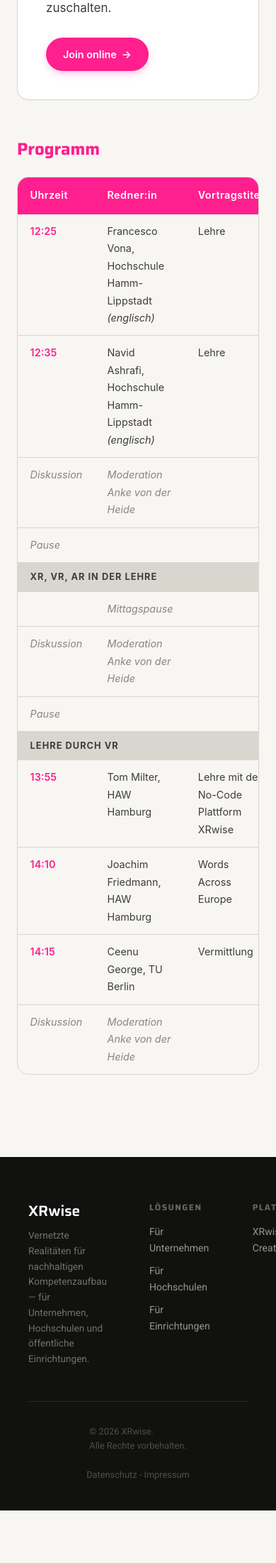
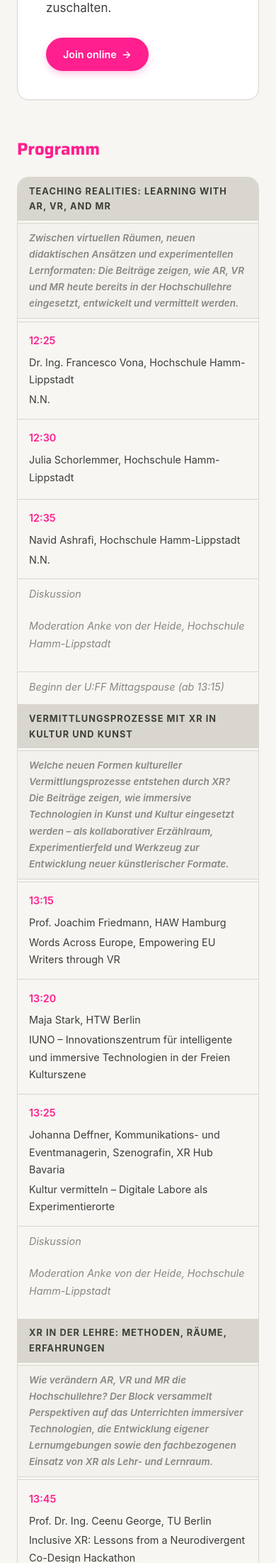
Before and after one commit to louziferr/xrwise-website, a Flask app: page /uff in a window 390 px wide; the page is wider, and only the part inside the window is pictured. Shown: the part 2102-4304 px from the top of that part at 71% size. Before the commit the page ends 4230 px from the top of that part, so only its background shows below. Run offline with Flask 3, Linux system fonts and the light colour scheme; style sheets or scripts are compiled from the project's sources.

Commit message:
adjust program

```diff
--- a/templates/news/uff.html
+++ b/templates/news/uff.html
@@ -126,6 +126,66 @@
     .uff-btn::after {
         content: "→";
     }
+
+    .uff-table tr.uff-desc td {
+        color: var(--gray-mid);
+        font-size: 0.85rem;
+        font-style: italic;
+        padding: 0.55rem 1.1rem 0.75rem;
+        background: rgba(0, 0, 0, 0.02);
+        border-bottom: 1px solid var(--gray-light);
+        width: auto;
+        white-space: normal;
+    }
+
+    @media (max-width: 640px) {
+        .uff-table,
+        .uff-table tbody,
+        .uff-table tr,
+        .uff-table td {
+            display: block;
+            width: 100%;
+            box-sizing: border-box;
+        }
+
+        .uff-table thead {
+            display: none;
+        }
+
+        .uff-table tbody tr {
+            padding: 0.8rem 1rem;
+            border-bottom: 1px solid var(--gray-light);
+        }
+
+        .uff-table tbody tr:last-child {
+            border-bottom: none;
+        }
+
+        .uff-table td {
+            padding: 0.1rem 0;
+            border: none;
+        }
+
+        .uff-table td:first-child {
+            width: auto;
+            white-space: normal;
+            margin-bottom: 0.2rem;
+        }
+
+        /* Colspan rows manage their own padding */
+        .uff-table tr.uff-section,
+        .uff-table tr.uff-desc,
+        .uff-table tr.uff-meta {
+            padding: 0;
+        }
+
+        .uff-table tr.uff-section td,
+        .uff-table tr.uff-desc td,
+        .uff-table tr.uff-meta td {
+            padding: 0.55rem 1rem;
+            width: 100%;
+        }
+    }
 </style>
 
 <section class="blog-section">
@@ -152,65 +212,88 @@
                 </tr>
             </thead>
             <tbody>
+                <!-- Block 1 -->
+                <tr class="uff-section">
+                    <td colspan="3">Teaching Realities: Learning with AR, VR, and MR</td>
+                </tr>
+                <tr class="uff-desc">
+                    <td colspan="3">{{ _('Zwischen virtuellen Räumen, neuen didaktischen Ansätzen und experimentellen Lernformaten: Die Beiträge zeigen, wie AR, VR und MR heute bereits in der Hochschullehre eingesetzt, entwickelt und vermittelt werden.') }}</td>
+                </tr>
                 <tr>
                     <td>12:25</td>
-                    <td>Francesco Vona, Hochschule Hamm-Lippstadt <em>{{ _('(englisch)') }}</em></td>
-                    <td>{{ _('Lehre') }}</td>
+                    <td>Dr. Ing. Francesco Vona, Hochschule Hamm-Lippstadt</td>
+                    <td>N.N.</td>
+                </tr>
+                <tr>
+                    <td>12:30</td>
+                    <td>Julia Schorlemmer, Hochschule Hamm-Lippstadt</td>
+                    <td></td>
                 </tr>
                 <tr>
                     <td>12:35</td>
-                    <td>Navid Ashrafi, Hochschule Hamm-Lippstadt <em>{{ _('(englisch)') }}</em></td>
-                    <td>{{ _('Lehre') }}</td>
+                    <td>Navid Ashrafi, Hochschule Hamm-Lippstadt</td>
+                    <td>N.N.</td>
                 </tr>
                 <tr class="uff-meta">
                     <td>{{ _('Diskussion') }}</td>
-                    <td>{{ _('Moderation Anke von der Heide') }}</td>
+                    <td>{{ _('Moderation Anke von der Heide, Hochschule Hamm-Lippstadt') }}</td>
                     <td></td>
                 </tr>
                 <tr class="uff-meta">
-                    <td>{{ _('Pause') }}</td>
-                    <td></td>
-                    <td></td>
+                    <td colspan="3">{{ _('Beginn der U:FF Mittagspause (ab 13:15)') }}</td>
                 </tr>
+                <!-- Block 2 -->
                 <tr class="uff-section">
-                    <td colspan="3">{{ _('XR, VR, AR in der Lehre') }}</td>
+                    <td colspan="3">{{ _('Vermittlungsprozesse mit XR in Kultur und Kunst') }}</td>
                 </tr>
-                <tr class="uff-meta">
-                    <td></td>
-                    <td>{{ _('Mittagspause') }}</td>
-                    <td></td>
+                <tr class="uff-desc">
+                    <td colspan="3">{{ _('Welche neuen Formen kultureller Vermittlungsprozesse entstehen durch XR? Die Beiträge zeigen, wie immersive Technologien in Kunst und Kultur eingesetzt werden – als kollaborativer Erzählraum, Experimentierfeld und Werkzeug zur Entwicklung neuer künstlerischer Formate.') }}</td>
+                </tr>
+                <tr>
+                    <td>13:15</td>
+                    <td>Prof. Joachim Friedmann, HAW Hamburg</td>
+                    <td>Words Across Europe, Empowering EU Writers through VR</td>
+                </tr>
+                <tr>
+                    <td>13:20</td>
+                    <td>Maja Stark, HTW Berlin</td>
+                    <td>IUNO – {{ _('Innovationszentrum für intelligente und immersive Technologien in der Freien Kulturszene') }}</td>
+                </tr>
+                <tr>
+                    <td>13:25</td>
+                    <td>Johanna Deffner, {{ _('Kommunikations- und Eventmanagerin, Szenografin') }}, XR Hub Bavaria</td>
+                    <td>{{ _('Kultur vermitteln – Digitale Labore als Experimentierorte') }}</td>
                 </tr>
                 <tr class="uff-meta">
                     <td>{{ _('Diskussion') }}</td>
-                    <td>{{ _('Moderation Anke von der Heide') }}</td>
+                    <td>{{ _('Moderation Anke von der Heide, Hochschule Hamm-Lippstadt') }}</td>
                     <td></td>
                 </tr>
-                <tr class="uff-meta">
-                    <td>{{ _('Pause') }}</td>
-                    <td></td>
-                    <td></td>
+                <!-- Block 3 -->
+                <tr class="uff-section">
+                    <td colspan="3">{{ _('XR in der Lehre: Methoden, Räume, Erfahrungen') }}</td>
                 </tr>
-                <tr class="uff-section">
-                    <td colspan="3">{{ _('Lehre durch VR') }}</td>
+                <tr class="uff-desc">
+                    <td colspan="3">{{ _('Wie verändern AR, VR und MR die Hochschullehre? Der Block versammelt Perspektiven auf das Unterrichten immersiver Technologien, die Entwicklung eigener Lernumgebungen sowie den fachbezogenen Einsatz von XR als Lehr- und Lernraum.') }}</td>
                 </tr>
                 <tr>
-                    <td>13:55</td>
+                    <td>13:45</td>
+                    <td>Prof. Dr. Ing. Ceenu George, TU Berlin</td>
+                    <td>Inclusive XR: Lessons from a Neurodivergent Co-Design Hackathon</td>
+                </tr>
+                <tr>
+                    <td>14:00</td>
+                    <td>Prof. Felix Beck, Fachhochschule Münster</td>
+                    <td>{{ _('Designing Heritage Around the World: VR in der Lehre') }}</td>
+                </tr>
+                <tr>
+                    <td>14:05</td>
                     <td>Tom Milter, HAW Hamburg</td>
                     <td>{{ _('Lehre mit der No-Code Plattform XRwise') }}</td>
                 </tr>
-                <tr>
-                    <td>14:10</td>
-                    <td>Joachim Friedmann, HAW Hamburg</td>
-                    <td>{{ _('Words Across Europe') }}</td>
-                </tr>
-                <tr>
-                    <td>14:15</td>
-                    <td>Ceenu George, TU Berlin</td>
-                    <td>{{ _('Vermittlung') }}</td>
-                </tr>
                 <tr class="uff-meta">
                     <td>{{ _('Diskussion') }}</td>
-                    <td>{{ _('Moderation Anke von der Heide') }}</td>
+                    <td>{{ _('Moderation Anke von der Heide, Hochschule Hamm-Lippstadt') }}</td>
                     <td></td>
                 </tr>
             </tbody>
```
